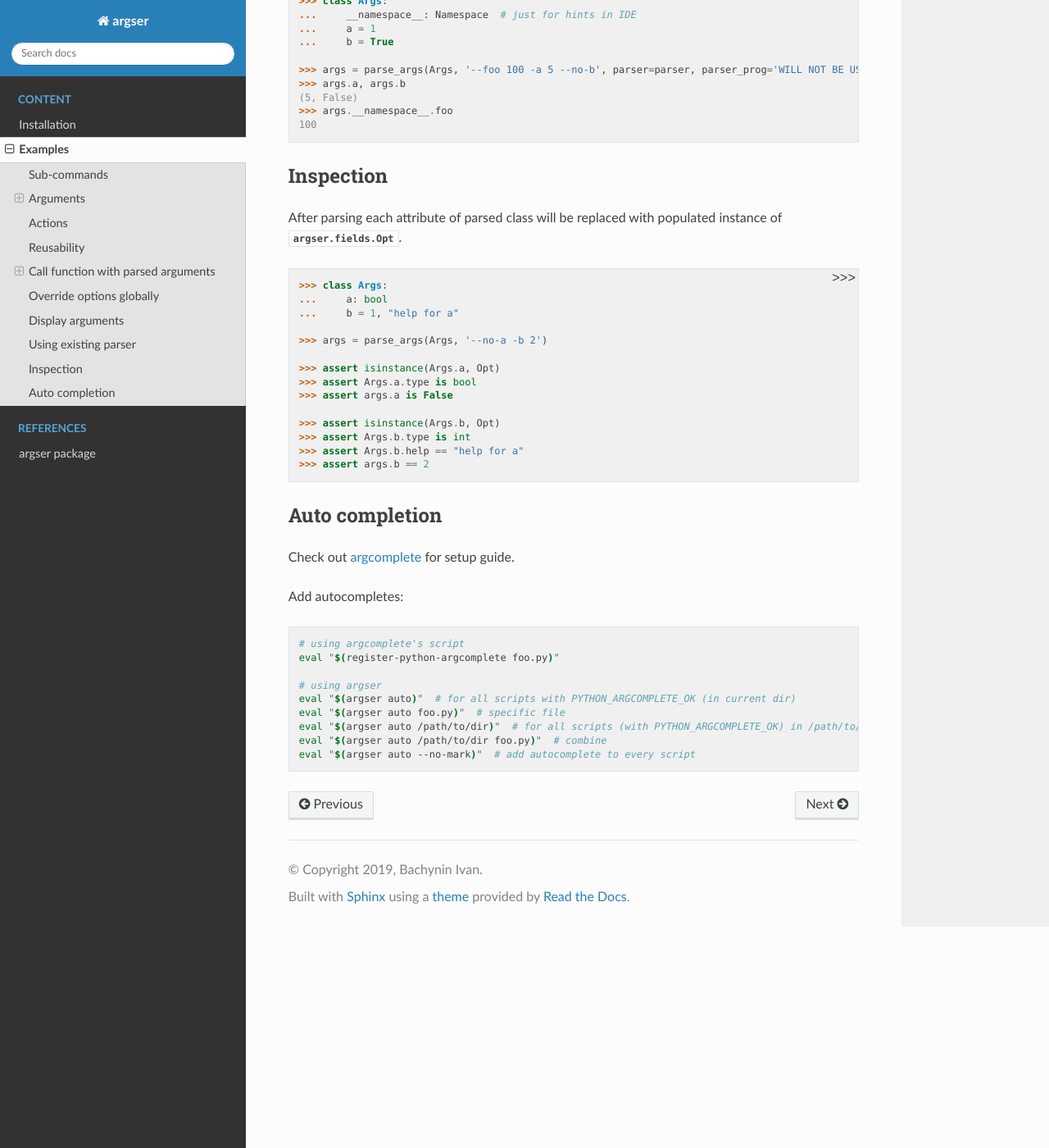
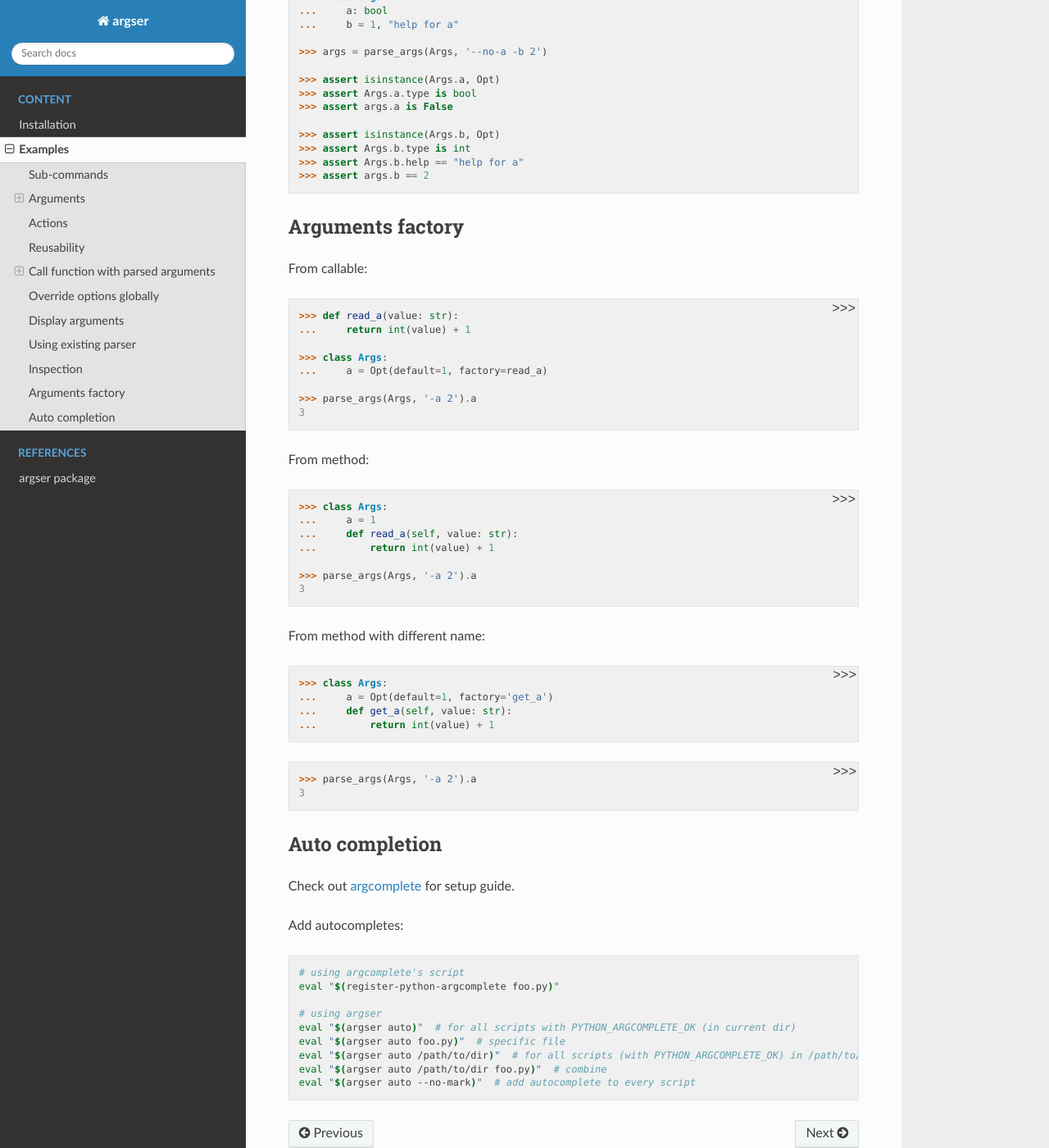
Before and after one commit to vanyakosmos/argser, a Sphinx documentation site: the page built from docs/source/examples.rst, in a window 1280 px wide and 1400 px high, scrolled down 6662 px. Shown: the whole window at 82% size. Built offline with Sphinx 7.4.7 and the Read the Docs theme 2.0.0, drawn with Linux system fonts in a browser that asks for light colours; some of the changed text lies outside the part shown.

Commit message:
add examples for arguments factory

```diff
--- a/docs/source/examples.rst
+++ b/docs/source/examples.rst
@@ -432,6 +410,46 @@ After parsing each attribute of parsed class will be replaced with populated ins
     >>> assert args.b == 2
 
 
+Arguments factory
+*****************
+
+From callable:
+
+.. doctest::
+
+  >>> def read_a(value: str):
+  ...     return int(value) + 1
+
+  >>> class Args:
+  ...     a = Opt(default=1, factory=read_a)
+
+  >>> parse_args(Args, '-a 2').a
+  3
+
+
+From method:
+
+.. doctest::
+
+  >>> class Args:
+  ...     a = 1
+  ...     def read_a(self, value: str):
+  ...         return int(value) + 1
+
+  >>> parse_args(Args, '-a 2').a
+  3
+
+From method with different name:
+
+  >>> class Args:
+  ...     a = Opt(default=1, factory='get_a')
+  ...     def get_a(self, value: str):
+  ...         return int(value) + 1
+
+  >>> parse_args(Args, '-a 2').a
+  3
+
+
 Auto completion
 ***************
 
```
Also changed, not shown: other parts of docs/source/examples.rst (+0 -22 lines).
